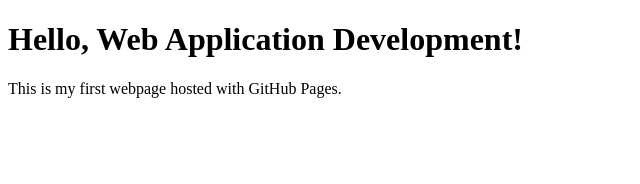
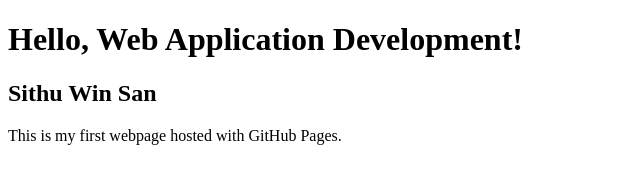
Before and after one commit to PracticalSwan/hello-web, a plain HTML site: page index.html in a window 1280 px wide. Shown: the whole page, without its empty margins (0-640 px from the left). Drawn offline with Linux system fonts and the light colour scheme.

Commit message:
First commit

```diff
--- a/index.html
+++ b/index.html
@@ -5,6 +5,7 @@
 </head>
 <body>
   <h1>Hello, Web Application Development!</h1>
+  <h2>Sithu Win San</h2>
   <p>This is my first webpage hosted with GitHub Pages.</p>
 </body>
 </html>
```
